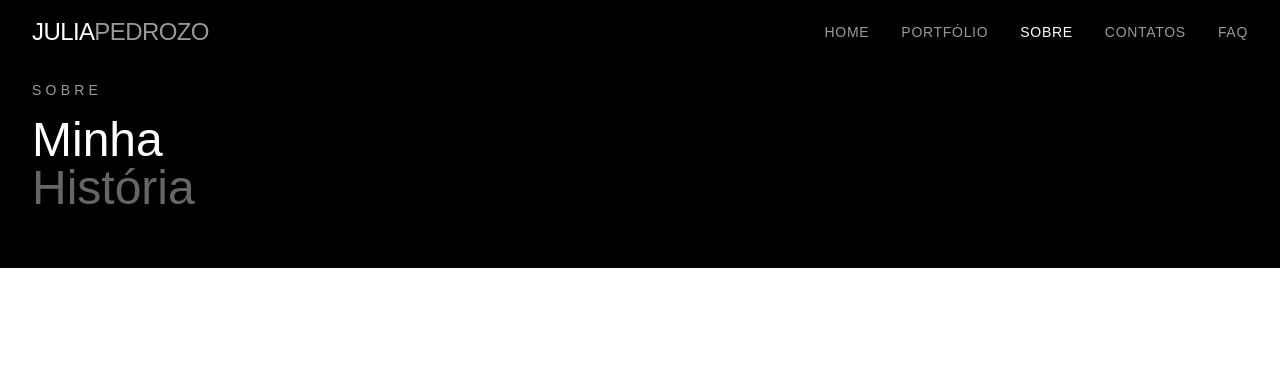
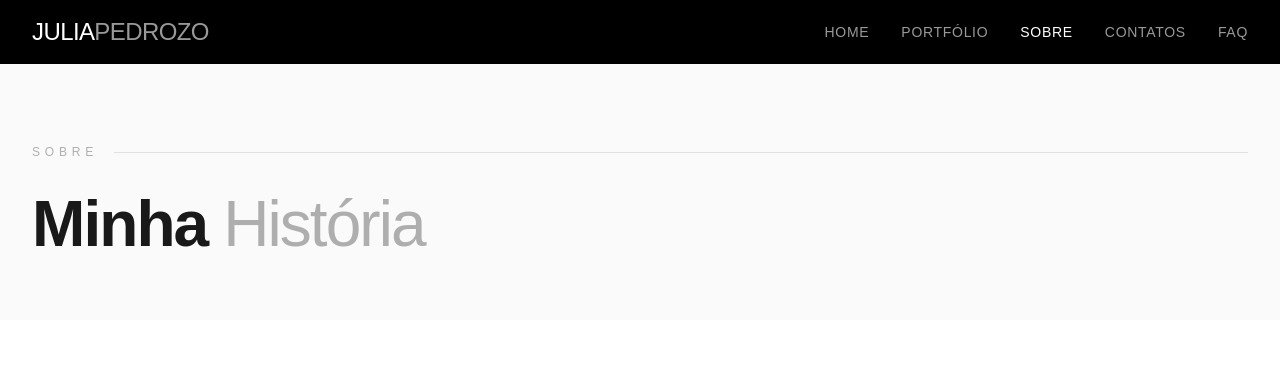
Before and after one commit to jvctrsz/LadingPageTattoo, a Next.js app: page /sobre in a window 1280 px wide. Shown: the top 370 px of the page. Built offline with nearby package versions, Linux system fonts and the light colour scheme.

Commit message:
muda visual de pageHeader

```diff
--- a/app/Components/PageHeader.tsx
+++ b/app/Components/PageHeader.tsx
@@ -10,21 +10,25 @@ interface PageHeaderProps {
 
 const PageHeader = ({ page, subTitle, title }: PageHeaderProps) => {
   return (
-    <section className="py-14 lg:pt-20 bg-black text-white">
+    <section aria-label={`Cabeçalho — ${page}`} className="bg-neutral-50 pt-28 pb-12 lg:pt-36 lg:pb-16">
       <div className="max-w-7xl mx-auto px-4 sm:px-6 lg:px-8">
         <motion.div
-          initial={{ opacity: 0, y: 20 }}
+          initial={{ opacity: 0, y: 24 }}
           animate={{ opacity: 1, y: 0 }}
-          transition={{ duration: 0.6 }}
+          transition={{ duration: 0.7, ease: [0.25, 0.46, 0.45, 0.94] }}
         >
-          <div className="text-white/60 text-sm uppercase tracking-[0.3em] mb-4">
-            {page}
+          <div className="flex items-center gap-4 mb-8">
+            <span className="text-black/30 text-xs uppercase tracking-[0.4em]">{page}</span>
+            <div className="flex-1 h-px bg-black/10" />
           </div>
-          <h1 className="text-3xl lg:text-5xl">
-            {title}
-            <br />
-            <span className="text-white/40">{subTitle}</span>
-          </h1>
+
+          <header>
+            <h1 className="font-bold leading-none text-black/90"
+                style={{ fontSize: "clamp(2.5rem, 5vw, 5rem)", letterSpacing: "-0.03em" }}>
+              {title}{" "}
+              <span className="font-light text-black/30">{subTitle}</span>
+            </h1>
+          </header>
         </motion.div>
       </div>
     </section>
```
